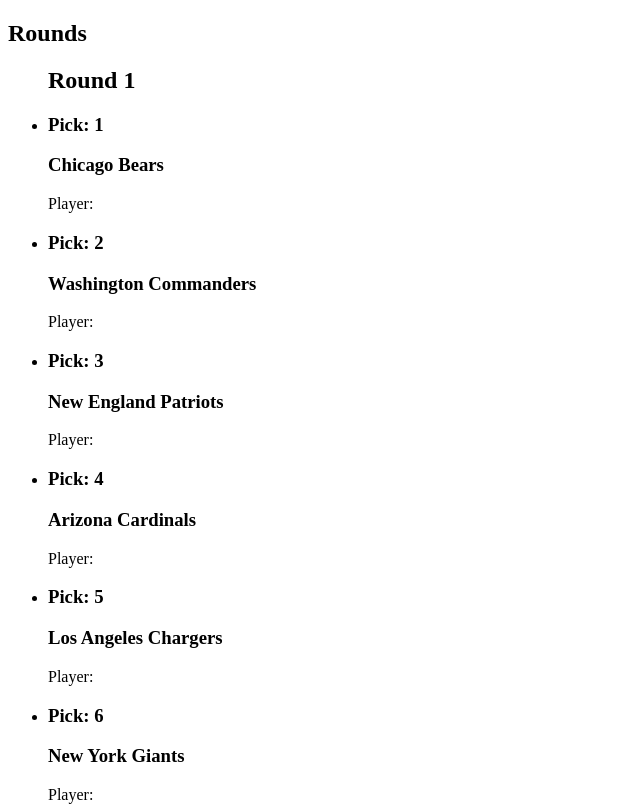
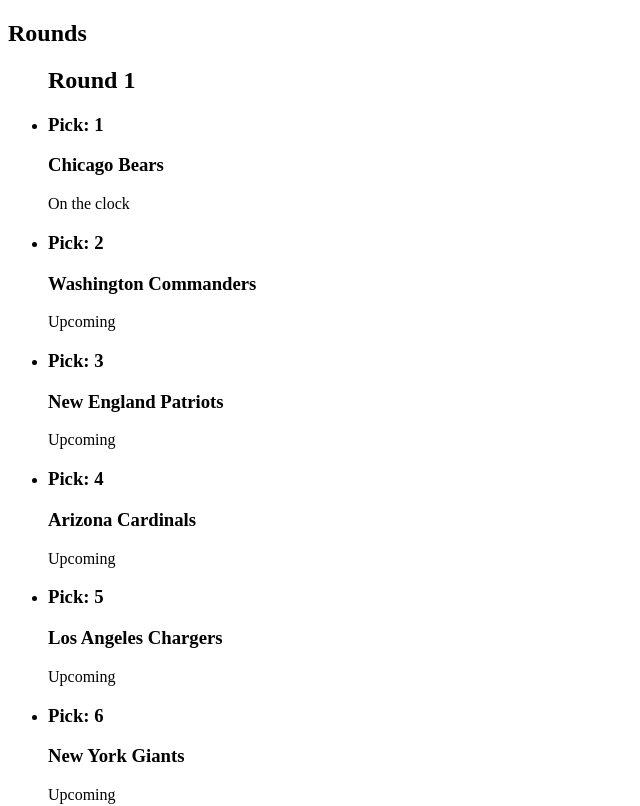
Before and after one commit to Henriqueamfreitas/NFL_mock_draft_simulator, a React (Vite) app: page / in a window 1280 px wide. Shown: the top 806 px of the page, without its empty margins (0-640 px from the left). Built offline with nearby package versions, Linux system fonts and the light colour scheme.

Commit message:
on the clock, jogador ou upcoming como opções

```diff
--- a/src/App.jsx
+++ b/src/App.jsx
@@ -28,6 +28,7 @@
                 key={round.id}
                 players={players}
                 round={round}
+                pick={pick}
                 draftedPlayer={draftedPlayer}
                 setDraftedPlayer={setDraftedPlayer}
               />
--- a/src/components/PlayersList/PlayerCard/index.jsx
+++ b/src/components/PlayersList/PlayerCard/index.jsx
@@ -13,17 +13,13 @@
         const updatedPlayers = players.filter(updatedPlayer => updatedPlayer !== player)
         setPlayers(updatedPlayers)
 
-        console.log(rounds)
         for(let i=0; i<rounds.length; i+=1){
             for(let j=0; j<rounds[i].picks.length; j+=1){
                 if(rounds[i].picks[j] === pick){
-                    console.log((rounds[i].picks[j]))
                     setPick((rounds[i].picks[j+1]))
                 }
             }
         }
-        // console.log(pick)
-        // Preciso setar a próxima pick
     }
 
     return(
--- a/src/components/RoundList/RoundCard/index.jsx
+++ b/src/components/RoundList/RoundCard/index.jsx
@@ -1,11 +1,18 @@
-export const RoundCard = ({ players, pick }) => {
-    const player = pick.player_drafted ? pick.player_drafted.name : null
-
+export const RoundCard = ({ players, filteredPick, pick }) => {
+    const player = () => {
+        if(filteredPick.player_drafted){
+            return filteredPick.player_drafted.name
+        } else if(filteredPick === pick){
+            return "On the clock"
+        } else{
+            return "Upcoming"
+        }
+    }
     return(
         <li>
-            <h3>Pick: {pick.overall}</h3>
-            <h3>{pick.team.market} {pick.team.name}</h3>
-            <p>Player: {player}</p>
+            <h3>Pick: {filteredPick.overall}</h3>
+            <h3>{filteredPick.team.market} {filteredPick.team.name}</h3>
+            <p>{player()}</p>
         </li>
     )
 }
--- a/src/components/RoundList/index.jsx
+++ b/src/components/RoundList/index.jsx
@@ -1,18 +1,19 @@
 import { RoundCard } from "./RoundCard"
 
-export const RoundList = ({ players, round, draftedPlayer, setDraftedPlayer }) => {
+export const RoundList = ({ players, round, draftedPlayer, setDraftedPlayer, pick }) => {
     const picks = round.picks
 
     return(
         <ul>
             <h2>Round {round.number}</h2>
             {
-                picks.map(pick => {
+                picks.map(filteredPick => {
                     return(
                         <RoundCard
-                            key={pick.id}
+                            key={filteredPick.id}
                             players={players}
                             pick={pick}
+                            filteredPick={filteredPick}
                             draftedPlayer={draftedPlayer}
                             setDraftedPlayer={setDraftedPlayer}
                         />
```
